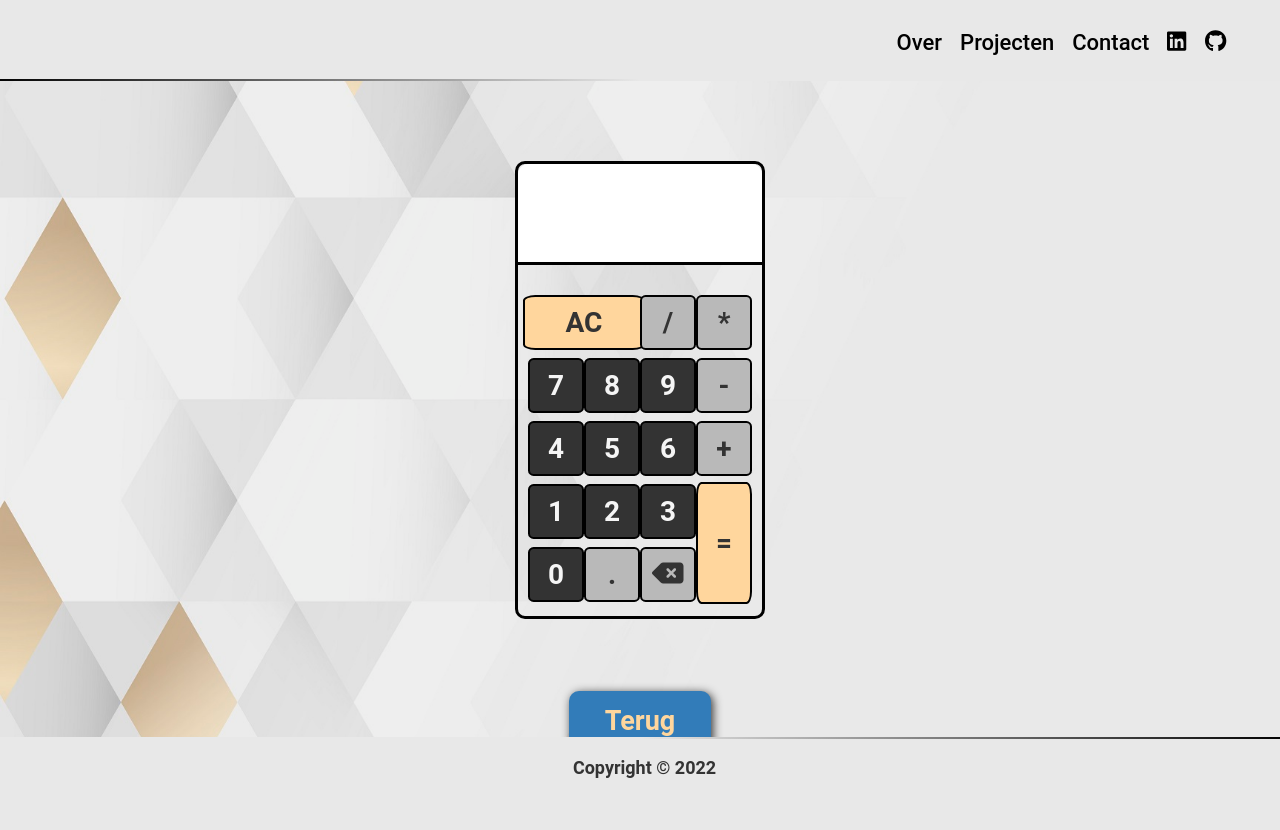
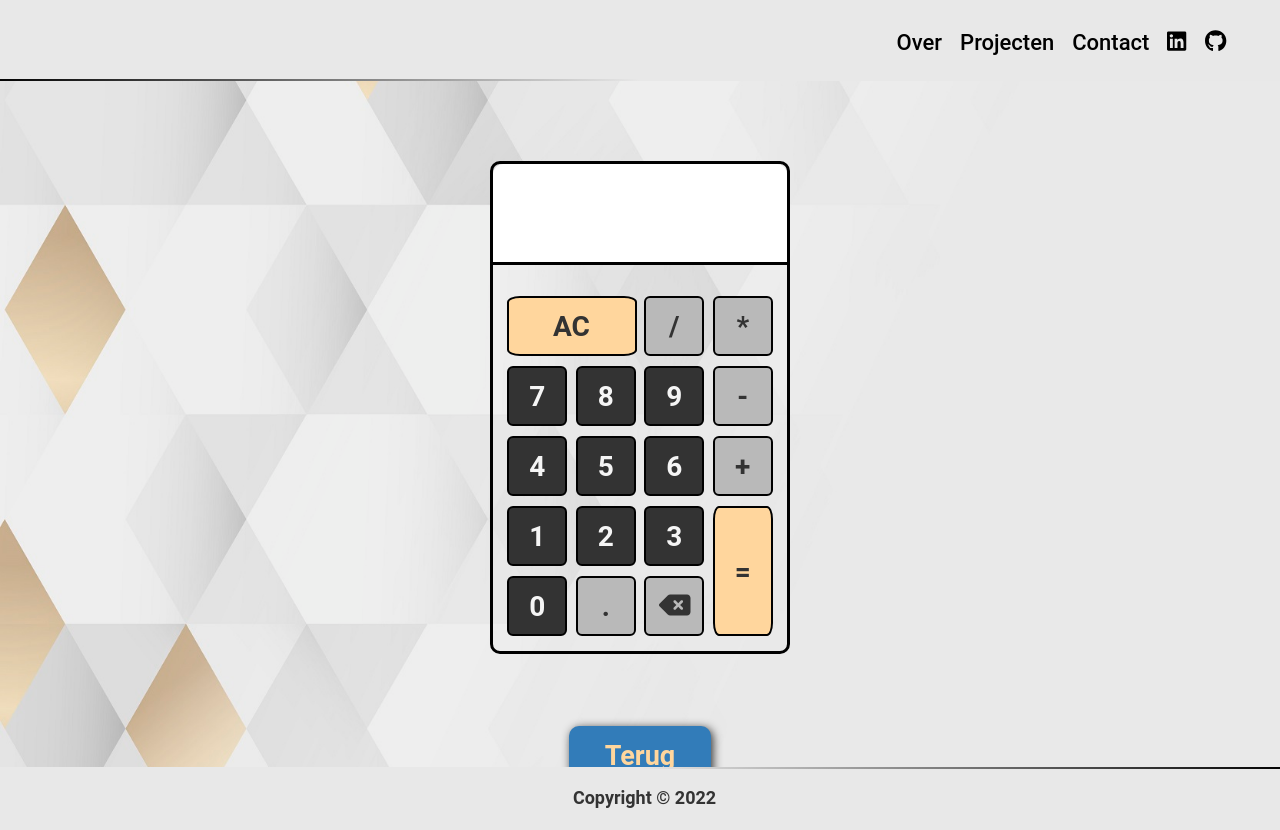
Before and after one commit to 3-rwin/portfolio, a React (Create React App) app: page /calculator in a window 1280 px wide. Before the commit the page ends 800 px from the top, so only its background shows below. Built offline with nearby package versions, Linux system fonts and the light colour scheme; no server answers.

Commit message:
make calculator scale better

```diff
--- a/src/projects/calculator.css
+++ b/src/projects/calculator.css
@@ -9,7 +9,7 @@ body {
     border: 1px;
     border: 3px solid black;
     border-radius: 10px;
-    width: 250px;
+    width: 300px;
     margin-top: 10vh;
 }
 
@@ -32,13 +32,13 @@ body {
     justify-items: center;
     align-items: center;
     grid-template-columns: repeat(4, minmax(0,1fr));
-    grid-template-rows: repeat(5, 3.5rem);
+    grid-template-rows: repeat(5, 70px);
 }
 
 .calculator button {
     background-color: rgb(185, 185, 185);
-    height: 3.1rem;
-    width: 3.1rem;
+    height: 60px;
+    width: 60px;
     border: 2px;
     border-style: solid;
     border-color: black;
@@ -53,13 +53,13 @@ body {
 }
 
 .calculator .spanTwoCol {
-    width: 6.8rem;
+    width: 130px;
     grid-column: span 2;
     border-radius: 10%;
 }
 
 .calculator .spanTwoRow {
-    height: 6.8rem;
+    height: 130px;
     grid-row: span 2;
     border-radius: 10%;
 }
```
